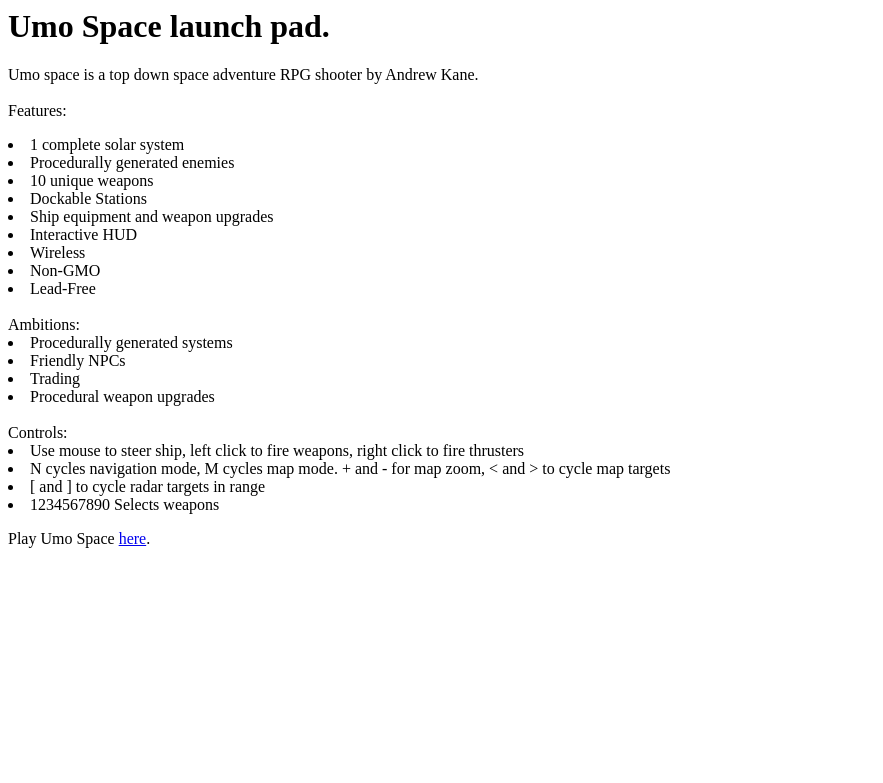
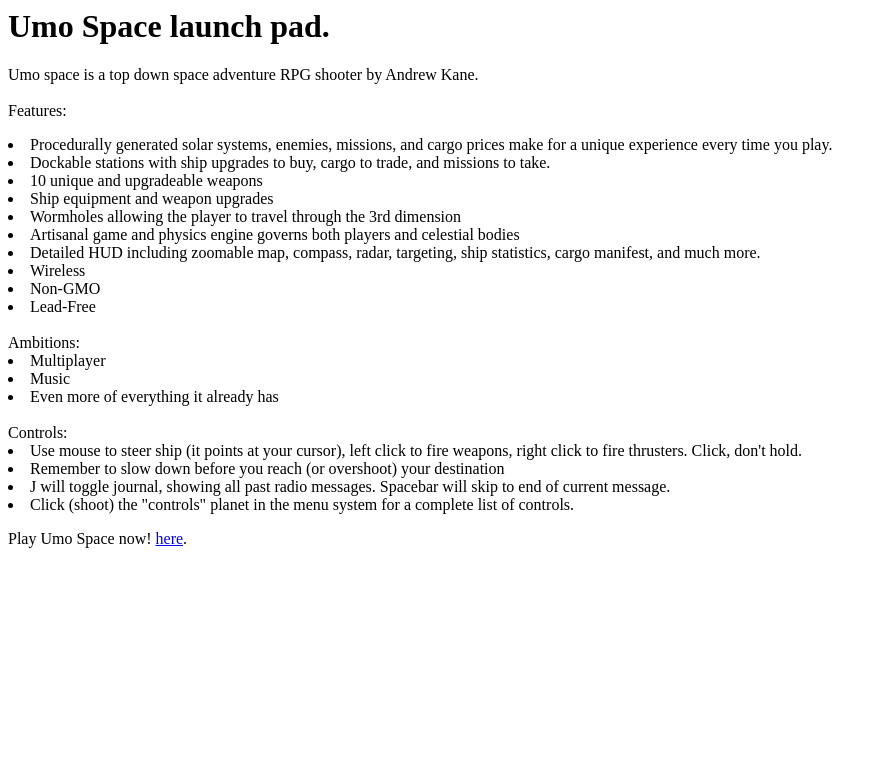
Before and after one commit to kanethemediocre/andrewWebApp, a Django app: page / in a window 1280 px wide. Shown: the top 783 px of the page, without its empty margins (0-883 px from the left). Run offline with Django 3.2, Linux system fonts and the light colour scheme.

Commit message:
looks good, redirect to github.io works, changed text to reflect updates

```diff
--- a/apk/templates/UmoLaunchPad1.html
+++ b/apk/templates/UmoLaunchPad1.html
@@ -6,7 +6,7 @@ alone. Comments, such as the text you're reading, are not displayed when
 the Web page is shown. The information between the HEAD and /HEAD tags is
 not displayed. The information between the BODY and /BODY tags is displayed.-->
 <head>
-<title>Umo Space Launcher</title>
+<title>Hire Andrew Kane</title>
 </head>
 <!-- The information between the BODY and /BODY tags is displayed.-->
 <body>
@@ -16,34 +16,35 @@ not displayed. The information between the BODY and /BODY tags is displayed.-->
 <p>Umo space is a top down space adventure RPG shooter by Andrew Kane.<br>
 <br>
 Features:
-<li>1 complete solar system </li>
-<li>Procedurally generated enemies</li>
-<li>10 unique weapons</li>
-<li>Dockable Stations</li>
+<li>Procedurally generated solar systems, enemies, missions, and cargo prices make for a unique experience every time you play.</li>
+<li>Dockable stations with ship upgrades to buy, cargo to trade, and missions to take.</li>
+<li>10 unique and upgradeable weapons</li>
 <li>Ship equipment and weapon upgrades</li>
-<li>Interactive HUD</li>
+<li>Wormholes allowing the player to travel through the 3rd dimension</li>
+<li>Artisanal game and physics engine governs both players and celestial bodies </li>
+<li>Detailed HUD including zoomable map, compass, radar, targeting, ship statistics, cargo manifest, and much more.</li>
 <li>Wireless</li>
 <li>Non-GMO</li>
 <li>Lead-Free</li>
 </ul>
 <br>
 Ambitions:
-<li>Procedurally generated systems</li>
-<li>Friendly NPCs</li>
-<li>Trading</li>
-<li>Procedural weapon upgrades </li>
+<li>Multiplayer</li>
+<li>Music</li>
+<li>Even more of everything it already has</li>
 </ul>
 <br>
 Controls:
-<li>Use mouse to steer ship, left click to fire weapons, right click to fire thrusters</li>
-<li>N cycles navigation mode, M cycles map mode.  + and - for map zoom, < and > to cycle map targets</li>
-<li>[ and ] to cycle radar targets in range</li>
-<li>1234567890 Selects weapons</li>
+<li>Use mouse to steer ship (it points at your cursor), left click to fire weapons, right click to fire thrusters.  Click, don't hold.</li>
+<li>Remember to slow down before you reach (or overshoot) your destination</li>
+<li>J will toggle journal, showing all past radio messages.  Spacebar will skip to end of current message.</li>
+<li>Click (shoot) the "controls" planet in the menu system for a complete list of controls.</li>
 
 </p>
-<p>Play Umo Space
+<p>Play Umo Space now!
 <!-- <p>Play Umo Space <a href="./UmoSpace107.html">here</a>.-->
 <!-- The above commented code works outside of djangonia-->
-    <a href="{% url 'game' %}" >here</a>. </p>
+<a href="{% url 'game' %}" >here</a>. </p>
+
 </body>
 </html>
--- a/apk/views.py
+++ b/apk/views.py
@@ -1,4 +1,4 @@
-from django.shortcuts import render
+from django.shortcuts import render, redirect
 
 
 def home_page(request):
@@ -8,5 +8,4 @@ def home_page(request):
 
 
 def game_page(request):
-   context = {}
-   return render(request, 'UmoSpace151.html', context)
+    return redirect("https://kanethemediocre.github.io/")
```
Also changed, not shown: apk/templates/UmoSpace107.html (+0 -11 lines).
